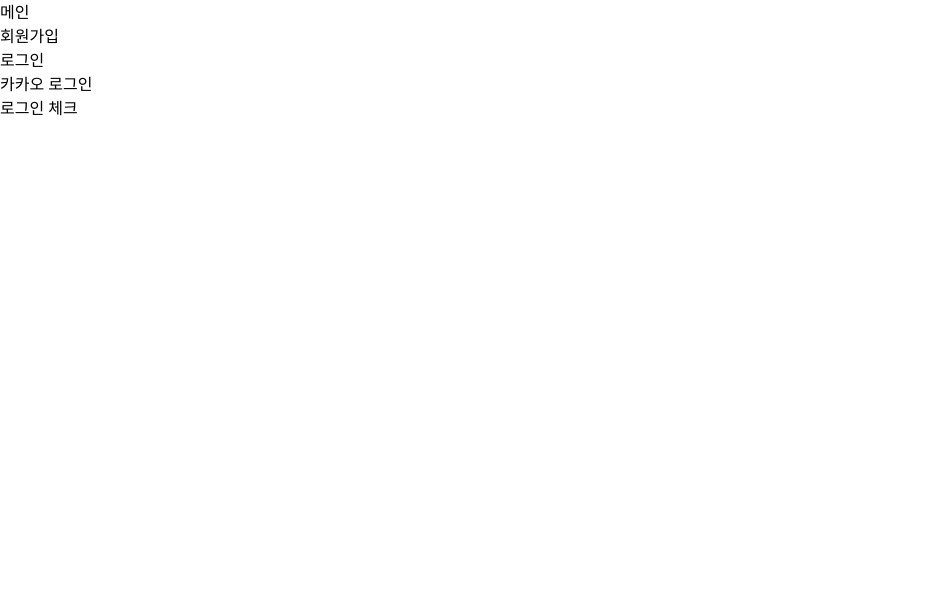
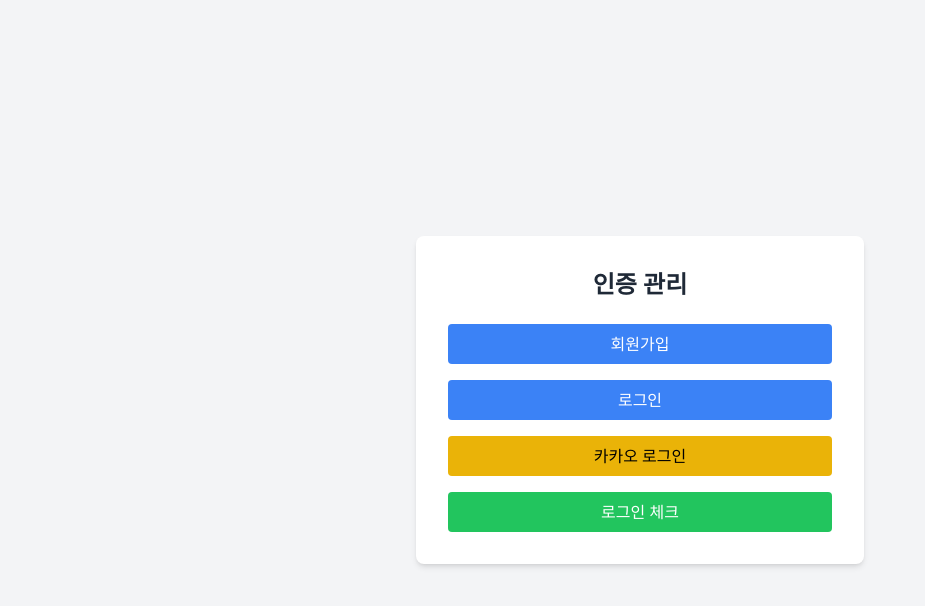
Before and after one commit to edumgt/in-out-logger, a Vue app in the folder frontend/: page / in a window 1280 px wide. Shown: the top 606 px of the page, without its empty margins (0-925 px from the left). Built offline with nearby package versions, Linux system fonts and the light colour scheme.

Commit message:
feat : main css

```diff
--- a/frontend/src/pages/HomePage.vue
+++ /dev/null
@@ -1,44 +0,0 @@
-<script setup lang="ts">
-import useUserStore from '@/stores/userStore.ts'
-import axios from '@/utils/axios.ts'
-import { useRoute, useRouter } from 'vue-router'
-import useTokenStore from '@/stores/tokenStore.ts'
-
-const route = useRoute()
-const { setUsername } = useUserStore()
-const { setToken } = useTokenStore()
-const { token, username } = route.query
-if (token && username) {
-  setToken(token)
-  setUsername(username)
-}
-const { getUsername } = useUserStore()
-
-const checkAuth = async () => {
-  const response = await axios.get('/api/auth/test')
-  console.log('checkAuth', response.status)
-}
-const router = useRouter()
-const logout = () => {
-  setUsername('')
-  setToken('')
-  router.push('/sign-in')
-}
-
-</script>
-
-<template>
-  <div class="flex flex-col">
-    <router-link to="/">메인</router-link>
-    <router-link to="/sign-up">회원가입</router-link>
-    <router-link to="/sign-in">로그인</router-link>
-    <a class="cursor-pointer" href="http://localhost/oauth2/authorization/kakao">카카오 로그인</a>
-    <span @click="checkAuth" class="cursor-pointer">로그인 체크</span>
-    <div v-if="getUsername">{{ getUsername }}님 하이</div>
-    <div class="cursor-pointer" v-if="getUsername" @click="logout">로그아웃</div>
-  </div>
-</template>
-
-<style scoped>
-
-</style>
--- /dev/null
+++ b/frontend/src/pages/MainPage.vue
@@ -0,0 +1,97 @@
+<script setup lang="ts">
+import { ref, computed, watch } from 'vue'
+import { useRoute, useRouter } from 'vue-router'
+import { storeToRefs } from 'pinia'
+import useUserStore from '@/stores/userStore'
+import useTokenStore from '@/stores/tokenStore'
+import axios from '@/utils/axios'
+
+const route = useRoute()
+const router = useRouter()
+const userStore = useUserStore()
+const tokenStore = useTokenStore()
+
+const { username } = storeToRefs(userStore)
+
+const { token: queryToken, username: queryUsername } = route.query
+if (queryToken && queryUsername) {
+  tokenStore.setToken(queryToken as string)
+  userStore.setUsername(queryUsername as string)
+}
+
+const isLoading = ref(false)
+const authStatus = ref('')
+
+const isLoggedIn = computed(() => !!username.value)
+
+const checkAuth = async () => {
+  isLoading.value = true
+  try {
+    const response = await axios.get('/api/auth/test')
+    authStatus.value = `인증 성공 (상태 코드: ${response.status})`
+  } catch (error) {
+    authStatus.value = '인증 실패'
+  } finally {
+    isLoading.value = false
+  }
+}
+
+const logout = () => {
+  userStore.setUsername('')
+  tokenStore.setToken('')
+  router.push('/sign-in')
+}
+</script>
+
+<template>
+  <div class="min-h-screen bg-gray-100 flex items-center justify-center">
+    <div class="bg-white p-8 rounded-lg shadow-md w-full max-w-md">
+      <h1 class="text-2xl font-bold mb-6 text-center text-gray-800">인증 관리</h1>
+
+      <div class="space-y-4">
+        <router-link
+          v-for="(link, index) in [
+            { to: '/sign-up', text: '회원가입' },
+            { to: '/sign-in', text: '로그인' }
+          ]"
+          :key="index"
+          :to="link.to"
+          class="block w-full text-center py-2 px-4 bg-blue-500 text-white rounded hover:bg-blue-600 transition duration-200"
+        >
+          {{ link.text }}
+        </router-link>
+
+        <a
+          href="http://localhost/oauth2/authorization/kakao"
+          class="block w-full text-center py-2 px-4 bg-yellow-500 text-black rounded hover:bg-yellow-600 transition duration-200"
+        >
+          카카오 로그인
+        </a>
+
+        <button
+          @click="checkAuth"
+          class="w-full py-2 px-4 bg-green-500 text-white rounded hover:bg-green-600 transition duration-200"
+          :disabled="isLoading"
+        >
+          {{ isLoading ? '확인 중...' : '로그인 체크' }}
+        </button>
+
+        <p v-if="authStatus" class="text-center text-sm" :class="{'text-green-600': authStatus.includes('성공'), 'text-red-600': authStatus.includes('실패')}">
+          {{ authStatus }}
+        </p>
+      </div>
+
+      <div v-if="isLoggedIn" class="mt-6">
+        <p class="text-center text-lg font-semibold text-gray-800 mb-4">
+          {{ username }}님 안녕하세요!
+        </p>
+        <button
+          @click="logout"
+          class="w-full py-2 px-4 bg-red-500 text-white rounded hover:bg-red-600 transition duration-200"
+        >
+          로그아웃
+        </button>
+      </div>
+    </div>
+  </div>
+</template>
--- a/frontend/src/router/index.ts
+++ b/frontend/src/router/index.ts
@@ -1,12 +1,12 @@
 import {createRouter, createWebHistory, RouteRecordRaw} from 'vue-router';
-import HomePage from '../pages/HomePage.vue'
 import SignInPage from '../pages/SignInPage.vue';
 import SignUpPage from '../pages/SignUpPage.vue';
+import MainPage from '../pages/MainPage.vue';
 const routes: Array<RouteRecordRaw> = [
     {
         path: '/',
         name: 'home',
-        component: HomePage
+        component: MainPage
     },
     {
         path: '/sign-in',
```
